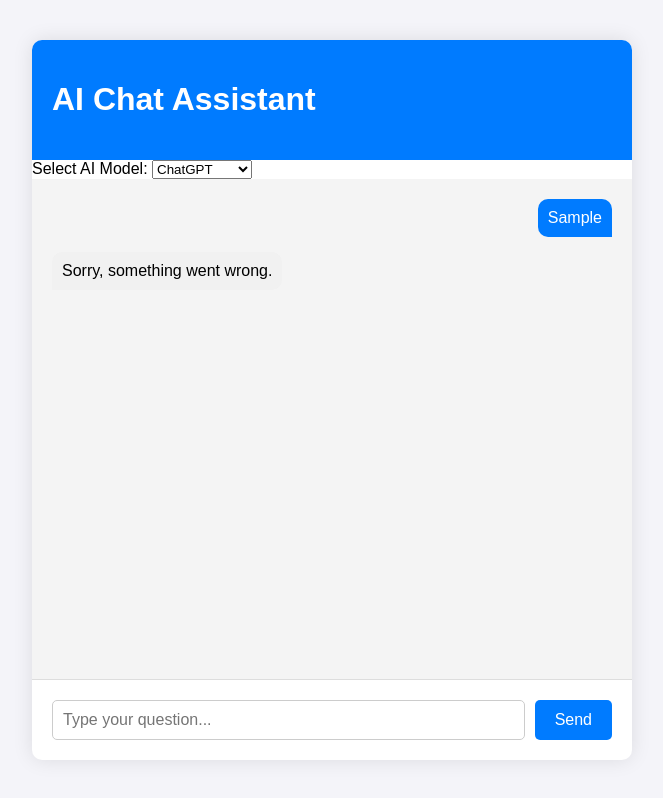
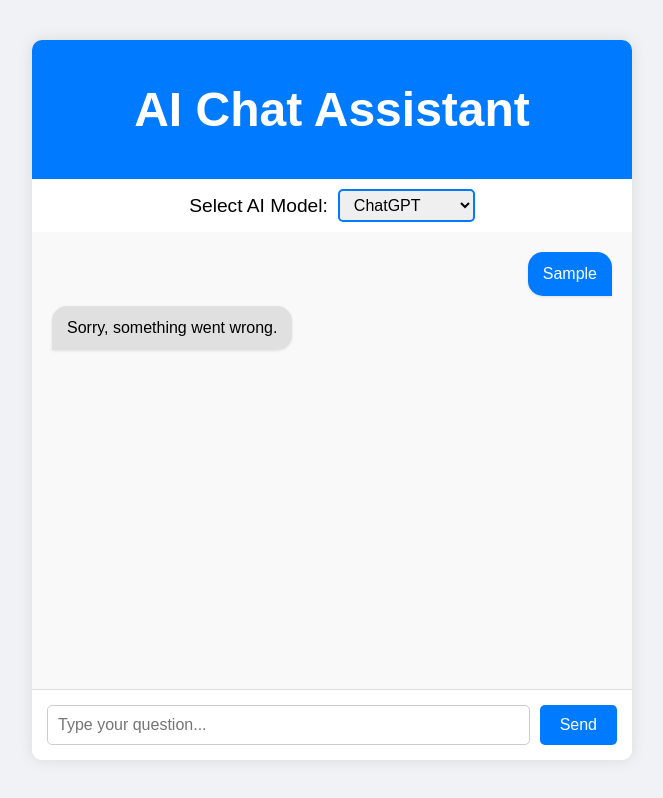
Before and after one commit to Mrking671/Gptsite, a plain HTML site: page index.html in a window 1280 px wide. Both pictures are taken after typing "Sample" into the empty fields and a click on the button "Send". Shown: the whole page, without its empty margins (308-971 px from the left). Drawn offline with Linux system fonts and the light colour scheme; no server answers.

Commit message:
Update styles.css

```diff
--- a/styles.css
+++ b/styles.css
@@ -1,6 +1,6 @@
 body {
     font-family: 'Arial', sans-serif;
-    background-color: #f4f4f9;
+    background-color: #f0f2f5;
     margin: 0;
     padding: 0;
     display: flex;
@@ -13,62 +13,87 @@ body {
     width: 100%;
     max-width: 600px;
     height: 90vh;
-    background-color: white;
+    background-color: #fff;
     border-radius: 10px;
-    box-shadow: 0 0 20px rgba(0, 0, 0, 0.1);
+    box-shadow: 0 0 15px rgba(0, 0, 0, 0.1);
     display: flex;
     flex-direction: column;
+    overflow: hidden;
 }
 
 header {
-    padding: 20px;
     background-color: #007bff;
     color: white;
-    display: flex;
-    justify-content: space-between;
-    align-items: center;
-    border-top-left-radius: 10px;
-    border-top-right-radius: 10px;
+    text-align: center;
+    padding: 10px;
+    font-size: 1.5rem;
+    font-weight: bold;
 }
 
-header select {
-    padding: 5px;
+.ai-selection {
+    display: flex;
+    justify-content: center;
+    align-items: center;
+    margin: 10px 0;
+}
+
+.ai-selection label {
+    font-size: 1.2rem;
+    margin-right: 10px;
+}
+
+.ai-selection select {
+    padding: 5px 10px;
     font-size: 1rem;
+    border: 2px solid #007bff;
+    border-radius: 5px;
+    outline: none;
+    cursor: pointer;
+    transition: border-color 0.3s;
+}
+
+.ai-selection select:hover {
+    border-color: #0056b3;
 }
 
 .chat-box {
     flex: 1;
     padding: 20px;
     overflow-y: auto;
-    background-color: #f4f4f4;
+    background-color: #f9f9f9;
     display: flex;
     flex-direction: column;
+    gap: 10px;
 }
 
 .message {
-    margin-bottom: 15px;
     max-width: 75%;
+    padding: 10px 15px;
+    border-radius: 15px;
+    line-height: 1.5;
+    font-size: 1rem;
+    box-shadow: 0 1px 3px rgba(0, 0, 0, 0.1);
 }
 
 .message.user {
     align-self: flex-end;
     background-color: #007bff;
     color: white;
-    padding: 10px;
-    border-radius: 10px 10px 0 10px;
+    border-bottom-right-radius: 0;
 }
 
 .message.ai {
     align-self: flex-start;
-    background-color: #f1f1f1;
-    padding: 10px;
-    border-radius: 10px 10px 10px 0;
+    background-color: #e0e0e0;
+    color: black;
+    border-bottom-left-radius: 0;
 }
 
 .input-container {
     display: flex;
-    padding: 20px;
+    padding: 15px;
     border-top: 1px solid #ddd;
+    background-color: #fff;
 }
 
 input {
@@ -77,6 +102,11 @@ input {
     font-size: 1rem;
     border-radius: 5px;
     border: 1px solid #ccc;
+    outline: none;
+}
+
+input:focus {
+    border-color: #007bff;
 }
 
 button {
```
